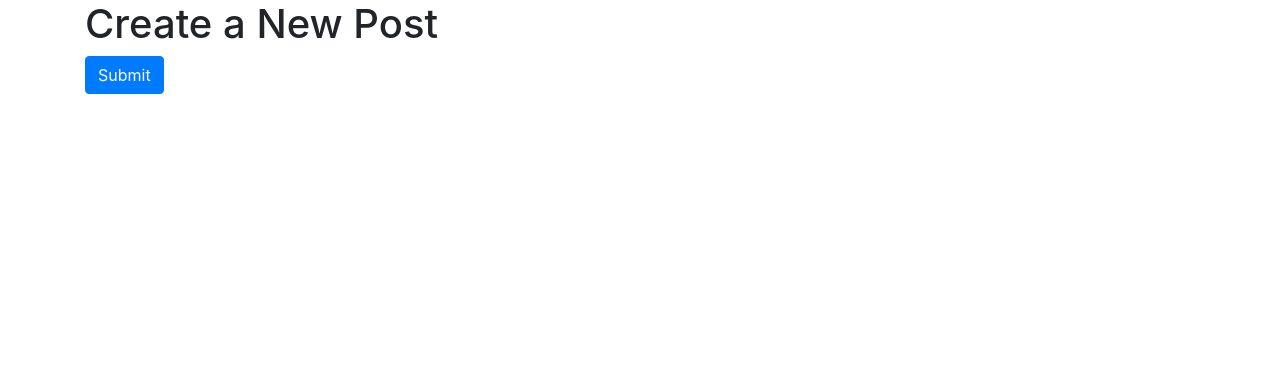
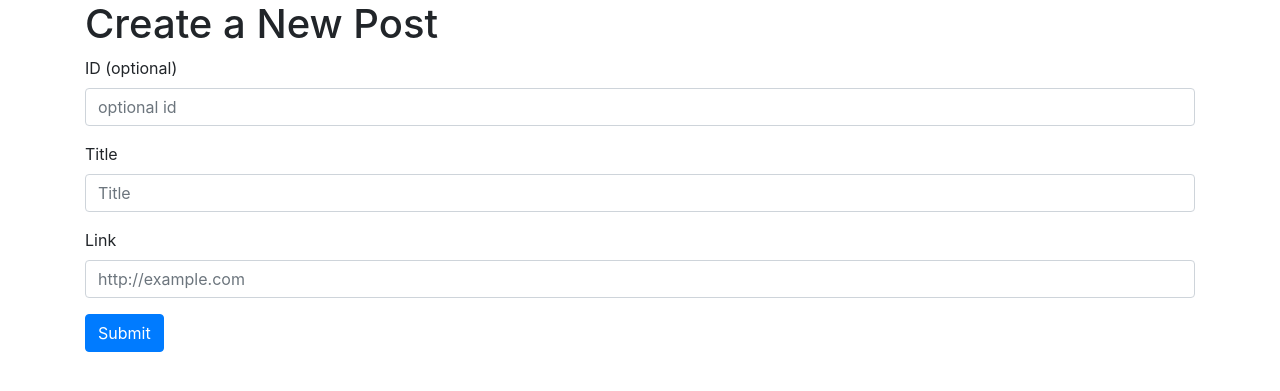
Before and after one commit to mihaistate/Flask_app, a Flask app: template templates/create.html in a window 1280 px wide. Shown: the part 56-447 px from the top of the page. Run offline with Flask 3, Linux system fonts and the light colour scheme; the template is opened without the code that fills it, so the values that code supplies are empty; some libraries are stand-ins or nearby versions.

Commit message:
Added Selenium tests
Created a test_selenium file to develop functions
for testing the app fucntionality, such as creating,
adding and deleting a post

Developed methods in app.py for post creation and deletion

Signed-off-by: mihaistate05 <mihai.state03@yahoo.com>

```diff
--- a/app.py
+++ b/app.py
@@ -9,6 +9,7 @@ import socket
 import threading
 import time
 from prometheus_flask_exporter import PrometheusMetrics
+import uuid
 
 
 comment = Counter('comments', 'number of comments')
@@ -66,6 +67,33 @@ def get_post(post_id):
    return post, comments
 
 
+@app.route('/create', methods=('GET', 'POST'))
+def create():
+   if request.method == 'POST':
+      post_id = request.form.get('id') or uuid.uuid4().hex
+      title = request.form.get('title')
+      link = request.form.get('link')
+      if not title:
+         flash('Title is required!')
+      else:
+         conn = get_db_connection()
+         conn.execute('INSERT OR REPLACE INTO posts (id, title, link) VALUES (?,?,?)',
+                      (post_id, title, link))
+         conn.commit()
+         conn.close()
+         return redirect(url_for('post', post_id=post_id))
+   return render_template('create.html')
+
+
+@app.route('/<post_id>/delete', methods=('POST',))
+def delete(post_id):
+   conn = get_db_connection()
+   conn.execute('DELETE FROM posts WHERE id = ?', (post_id,))
+   conn.commit()
+   conn.close()
+   return redirect(url_for('index'))
+
+
 def content_page(rss_news_url, route):
    data = []
    data.append(feedparser.parse(rss_news_url)['entries'])
--- a/requirements.txt
+++ b/requirements.txt
@@ -6,3 +6,5 @@ psutil==5.9.1
 pytest==7.4.2
 Werkzeug==3.0.4
 gunicorn
+selenium==4.14.0
+webdriver-manager==4.0.0
--- a/templates/create.html
+++ b/templates/create.html
@@ -5,8 +5,20 @@
 
 <form method="post">
 
-     <div class="form-group">
-        <button type="submit" class="btn btn-primary">Submit</button>
-     </div>
+    <div class="form-group">
+      <label for="id">ID (optional)</label>
+      <input type="text" name="id" placeholder="optional id" class="form-control" />
+   </div>
+   <div class="form-group">
+      <label for="title">Title</label>
+      <input type="text" name="title" placeholder="Title" class="form-control" />
+   </div>
+   <div class="form-group">
+      <label for="link">Link</label>
+      <input type="text" name="link" placeholder="http://example.com" class="form-control" />
+   </div>
+   <div class="form-group">
+      <button type="submit" class="btn btn-primary">Submit</button>
+    </div>
 </form>
 {% endblock %}
--- a/templates/post.html
+++ b/templates/post.html
@@ -6,6 +6,12 @@
   <p> <b>{{ comment['user'] }}</b> on {{ comment['created'] }}<p>
   <p> {{ comment['body'] }}</p>
   {% endfor %}
+
+  <form method="post" action="/{{ post['id'] }}/delete">
+    <div class="form-group">
+      <button type="submit" class="btn btn-danger">Delete Post</button>
+    </div>
+  </form>
 
 <form method="post">
     <div class="form-group">
```
